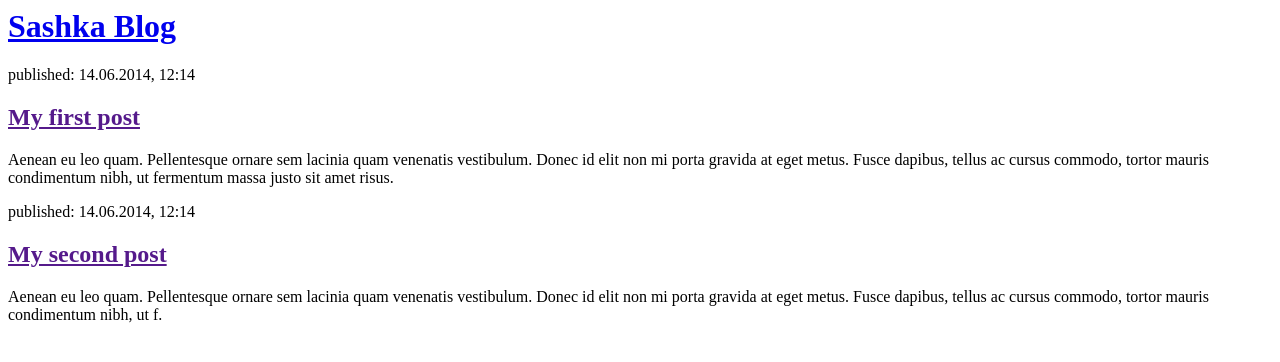
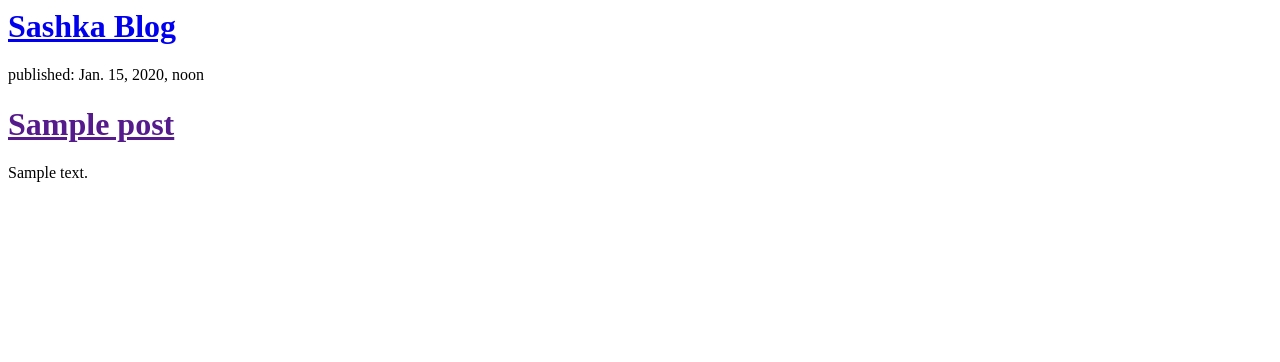
Before and after one commit to Strong2197/ChipandDale, a Django app: page / in a window 1280 px wide. Shown: the top 362 px of the page. Run offline with Django 4.2, Linux system fonts and the light colour scheme; tables that the repository leaves empty hold one stand-in row (values such as "Sample post").

Commit message:
Posts in HTML

```diff
--- a/news/models.py
+++ b/news/models.py
@@ -5,7 +5,7 @@ from django.utils import timezone
 class Post(models.Model):
 	title = models.CharField(max_length=200)
 	text = models.TextField()
-	publish_date = models.DateTimeField(blank = True, null = True)
+	published_date = models.DateTimeField(blank = True, null = True)
 
 	def publish(self):
 		self.published_date=timezone.now()
--- a/news/templates/news/post_list.html
+++ b/news/templates/news/post_list.html
@@ -5,18 +5,15 @@
     <body>
         <div>
             <h1><a href="/">Sashka Blog</a></h1>
-        </div>
+          </div>
 
-        <div>
-            <p>published: 14.06.2014, 12:14</p>
-            <h2><a href="">My first post</a></h2>
-            <p>Aenean eu leo quam. Pellentesque ornare sem lacinia quam venenatis vestibulum. Donec id elit non mi porta gravida at eget metus. Fusce dapibus, tellus ac cursus commodo, tortor mauris condimentum nibh, ut fermentum massa justo sit amet risus.</p>
-        </div>
 
-        <div>
-            <p>published: 14.06.2014, 12:14</p>
-            <h2><a href="">My second post</a></h2>
-            <p>Aenean eu leo quam. Pellentesque ornare sem lacinia quam venenatis vestibulum. Donec id elit non mi porta gravida at eget metus. Fusce dapibus, tellus ac cursus commodo, tortor mauris condimentum nibh, ut f.</p>
-        </div>
+      {% for post in posts %}
+    <div>
+        <p>published: {{ post.published_date }}</p>
+        <h1><a href="">{{ post.title }}</a></h1>
+        <p>{{ post.text|linebreaksbr }}</p>
+    </div>
+    {% endfor %}
     </body>
 </html>
--- a/news/views.py
+++ b/news/views.py
@@ -1,6 +1,7 @@
 from django.shortcuts import render
+from django.utils import timezone
 from .models import Post
 
-# Create your views here.
 def post_list(request):
-    return render(request, 'news/post_list.html', {})
+    posts = Post.objects.filter(published_date__lte=timezone.now()).order_by('published_date')
+    return render(request, 'news/post_list.html', {'posts':posts})
```
Also changed, not shown: news/migrations/0002_rename_publish_date_post_published_date.py (added).
